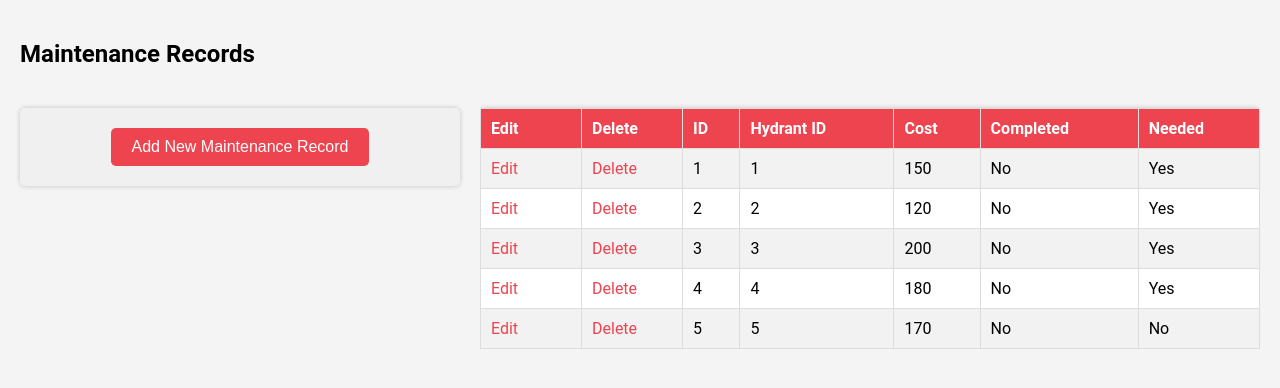
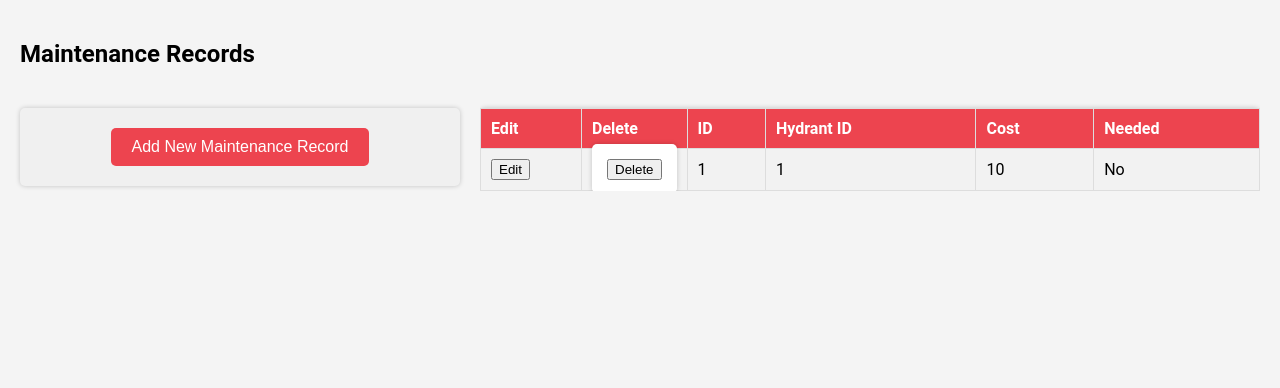
Before and after one commit to PiekoRocks/StreamLine, a Flask app: template templates/maintenance.html in a window 1280 px wide. Shown: the part 162-550 px from the top of the page. Run offline with Flask 3, Linux system fonts and the light colour scheme; the template is opened without the code that fills it: most values are stand-ins (such as "Sample title", 1, 10 or a date in 2020).

Commit message:
Added CRUD operations for Maintenance Logs. Sort of works but doesn't add anything to the table.

```diff
--- a/app.py
+++ b/app.py
@@ -280,12 +280,14 @@
     conn.close()
     return redirect(url_for('list_inspections'))
 
+# ================== SHOW WORKERS ==================
 @app.route('/workers')
 def show_workers():
     cursor.execute("SELECT * FROM Workers")
     workers = cursor.fetchall()
     return render_template('workers.html', workers=workers)
 
+# ================== LIST WORKERS ==================
 @app.route('/workers')
 def list_workers():
     conn = get_db_connection()
@@ -307,7 +309,7 @@
 
     return render_template('workers.html', workers=workers, regions=regions)
 
-
+# ================== ADD WORKERS ==================
 # Add Worker
 @app.route('/add_worker', methods=['POST'])
 def add_worker():
@@ -328,6 +330,7 @@
 
     return redirect(url_for('list_workers'))
 
+# ================== EDIT WORKERS ==================
 # Edit Worker
 @app.route('/edit_worker/<int:worker_id>', methods=['POST'])
 def edit_worker(worker_id):
@@ -348,6 +351,7 @@
 
     return redirect(url_for('list_workers'))
 
+# ================== DELETE WORKERS ==================
 # Delete Worker
 @app.route('/delete_worker/<int:worker_id>', methods=['POST'])
 def delete_worker(worker_id):
@@ -360,12 +364,74 @@
 
     return redirect(url_for('list_workers'))
 
-
 @app.route('/maintenance')
 def show_maintenance():
-    cursor.execute("SELECT * FROM Maintenance")
+    cursor.execute("SELECT * FROM Maintenance_Logs")
     maintenance = cursor.fetchall()
     return render_template('maintenance.html', maintenance=maintenance)
+
+# List Maintenance Records
+@app.route('/maintenance')
+def list_maintenance():
+    conn = get_db_connection()
+    cursor = conn.cursor(dictionary=True)
+    cursor.execute("SELECT * FROM Maintenance_Logs")
+    maint_logs = cursor.fetchall()
+    cursor.close()
+    conn.close()
+    return render_template('maintenance.html', maint_logs=maint_logs)
+
+# Add Maintenance Record
+@app.route('/add_maintenance', methods=['POST'])
+def add_maintenance():
+    hydrant_id = request.form['hydrant_id']
+    cost = request.form['cost']
+    # The form sends "Yes" or "No" for "needed"
+    needed = request.form['needed']
+    needed_val = 1 if needed == "Yes" else 0
+
+    conn = get_db_connection()
+    cursor = conn.cursor()
+    cursor.execute(
+        "INSERT INTO Maintenance_Logs (maint_hydrant_id, maint_cost, maint_needed) VALUES (%s, %s, %s)",
+        (hydrant_id, cost, needed_val)
+    )
+    conn.commit()
+    cursor.close()
+    conn.close()
+    return redirect(url_for('list_maintenance'))
+
+# Edit Maintenance Record
+@app.route('/edit_maintenance/<int:maintenance_id>', methods=['POST'])
+def edit_maintenance(maintenance_id):
+    hydrant_id = request.form['hydrant_id']
+    cost = request.form['cost']
+    needed = request.form['needed']
+    needed_val = 1 if needed == "Yes" else 0
+
+    conn = get_db_connection()
+    cursor = conn.cursor()
+    cursor.execute(
+        "UPDATE Maintenance_Logs SET maint_hydrant_id = %s, maint_cost = %s, maint_needed = %s WHERE maintenance_id = %s",
+        (hydrant_id, cost, needed_val, maintenance_id)
+    )
+
+    conn.commit()
+    cursor.close()
+    conn.close()
+    return redirect(url_for('list_maintenance'))
+
+# Delete Maintenance Record
+@app.route('/delete_maintenance/<int:maintenance_id>', methods=['POST'])
+def delete_maintenance(maintenance_id):
+    conn = get_db_connection()
+    cursor = conn.cursor()
+    cursor.execute("DELETE FROM Maintenance_Logs WHERE maintenance_id = %s", (maintenance_id,))
+    conn.commit()
+    cursor.close()
+    conn.close()
+    return redirect(url_for('list_maintenance'))
+
 
 @app.route('/workers_inspections')
 def show_workers_inspections():
--- a/templates/maintenance.html
+++ b/templates/maintenance.html
@@ -9,18 +9,11 @@
         <button id="showAddFormButton" class="styled-button">Add New Maintenance Record</button>
         <div class="form-container" id="addFormContainer" style="display: none;">
             <h2>Add a New Maintenance Record</h2>
-            <form id="addForm">
-                <label>ID:</label>
-                <input type="text" name="id"><br>
+            <form id="addForm" action="{{ url_for('add_maintenance') }}" method="POST">
                 <label>Hydrant ID:</label>
-                <input type="text" name="hydrant_id"><br>
+                <input type="text" name="hydrant_id" required><br>
                 <label>Cost:</label>
-                <input type="text" name="cost"><br>
-                <label>Completed:</label>
-                <select name="completed">
-                    <option value="Yes">Yes</option>
-                    <option value="No">No</option>
-                </select><br>
+                <input type="text" name="cost" required><br>
                 <label>Needed:</label>
                 <select name="needed">
                     <option value="Yes">Yes</option>
@@ -32,31 +25,7 @@
                 </div>
             </form>
         </div>
-        <div class="form-container" id="editFormContainer" style="display: none;">
-            <h2>Edit Maintenance Record</h2>
-            <form id="editForm">
-                <label>ID:</label>
-                <input type="text" name="id" readonly><br>
-                <label>Hydrant ID:</label>
-                <input type="text" name="hydrant_id"><br>
-                <label>Cost:</label>
-                <input type="text" name="cost"><br>
-                <label>Completed:</label>
-                <select name="completed">
-                    <option value="Yes">Yes</option>
-                    <option value="No">No</option>
-                </select><br>
-                <label>Needed:</label>
-                <select name="needed">
-                    <option value="Yes">Yes</option>
-                    <option value="No">No</option>
-                </select><br>
-                <div class="button-container">
-                    <input type="submit" value="Save Changes">
-                    <button type="button" class="cancel-button" onclick="hideForm('editFormContainer')">Cancel</button>
-                </div>
-            </form>
-        </div>
+        <!-- You may include a standalone edit form here or use inline edit forms per record -->
     </div>
     <div class="table-container">
         <table border="1" cellpadding="5">
@@ -66,55 +35,62 @@
                 <th>ID</th>
                 <th>Hydrant ID</th>
                 <th>Cost</th>
-                <th>Completed</th>
                 <th>Needed</th>
             </tr>
+            {% for record in maint_logs %}
             <tr>
-                <td><a href="#edit">Edit</a></td>
-                <td><a href="#">Delete</a></td>
-                <td>1</td>
-                <td>1</td>
-                <td>150</td>
-                <td>No</td>
-                <td>Yes</td>
+                <!-- Edit Button -->
+                <td>
+                    <button onclick="showEditForm('{{ record.maintenance_id }}')">Edit</button>
+                </td>
+                <!-- Delete Button -->
+                <td>
+                    <form action="{{ url_for('delete_maintenance', maintenance_id=record.maintenance_id) }}" method="POST" style="display:inline;">
+                        <button type="submit" onclick="return confirm('Are you sure you want to delete this record?');">Delete</button>
+                    </form>
+                </td>
+                <!-- Data Columns -->
+                <td>{{ record.maintenance_id }}</td>
+                <td>{{ record.maint_hydrant_id }}</td>
+                <td>{{ record.maint_cost }}</td>
+                <td>{{ 'Yes' if record.maint_needed else 'No' }}</td>
             </tr>
-            <tr>
-                <td><a href="#edit">Edit</a></td>
-                <td><a href="#">Delete</a></td>
-                <td>2</td>
-                <td>2</td>
-                <td>120</td>
-                <td>No</td>
-                <td>Yes</td>
+            <!-- Inline Edit Form for Each Maintenance Record (Hidden Initially) -->
+            <tr id="editFormContainer_{{ record.maintenance_id }}" style="display: none;">
+                <td colspan="6">
+                    <div class="form-container">
+                        <h2>Edit Maintenance Record</h2>
+                        <form action="{{ url_for('edit_maintenance', maintenance_id=record.maintenance_id) }}" method="POST">
+                            <input type="hidden" name="maintenance_id" value="{{ record.maintenance_id }}">
+                            <label>Hydrant ID:</label>
+                            <input type="text" name="hydrant_id" value="{{ record.maint_hydrant_id }}" required><br>
+                            <label>Cost:</label>
+                            <input type="text" name="cost" value="{{ record.maint_cost }}" required><br>
+                            <label>Needed:</label>
+                            <select name="needed">
+                                <option value="Yes" {% if record.maint_needed %}selected{% endif %}>Yes</option>
+                                <option value="No" {% if not record.maint_needed %}selected{% endif %}>No</option>
+                            </select><br>
+                            <div class="button-container">
+                                <input type="submit" value="Save Changes">
+                                <button type="button" class="cancel-button" onclick="hideForm('editFormContainer_{{ record.maintenance_id }}')">Cancel</button>
+                            </div>
+                        </form>
+                    </div>
+                </td>
             </tr>
-            <tr>
-                <td><a href="#edit">Edit</a></td>
-                <td><a href="#">Delete</a></td>
-                <td>3</td>
-                <td>3</td>
-                <td>200</td>
-                <td>No</td>
-                <td>Yes</td>
-            </tr>
-            <tr>
-                <td><a href="#edit">Edit</a></td>
-                <td><a href="#">Delete</a></td>
-                <td>4</td>
-                <td>4</td>
-                <td>180</td>
-                <td>No</td>
-                <td>Yes</td>
-            </tr>
-            <tr>
-                <td><a href="#edit">Edit</a></td>
-                <td><a href="#">Delete</a></td>
-                <td>5</td>
-                <td>5</td>
-                <td>170</td>
-                <td>No</td>
-                <td>No</td>
-            </tr>
+            {% endfor %}
         </table>
     </div>
 </div>
+
+<script>
+    function showEditForm(maintenanceId) {
+        document.getElementById("editFormContainer_" + maintenanceId).style.display = "table-row";
+    }
+
+    function hideForm(id) {
+        document.getElementById(id).style.display = "none";
+    }
+</script>
 {% endblock %}
```
Also changed, not shown: 2 other files.
